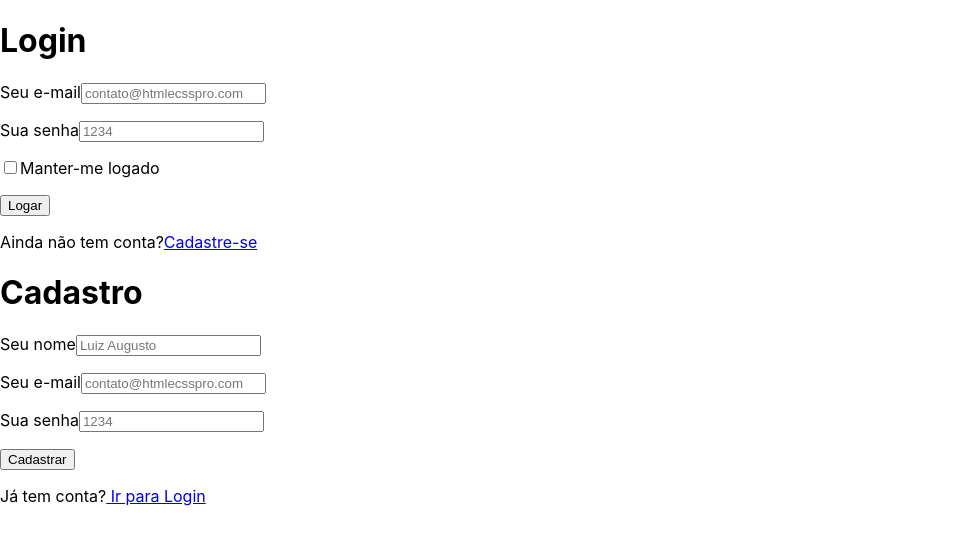
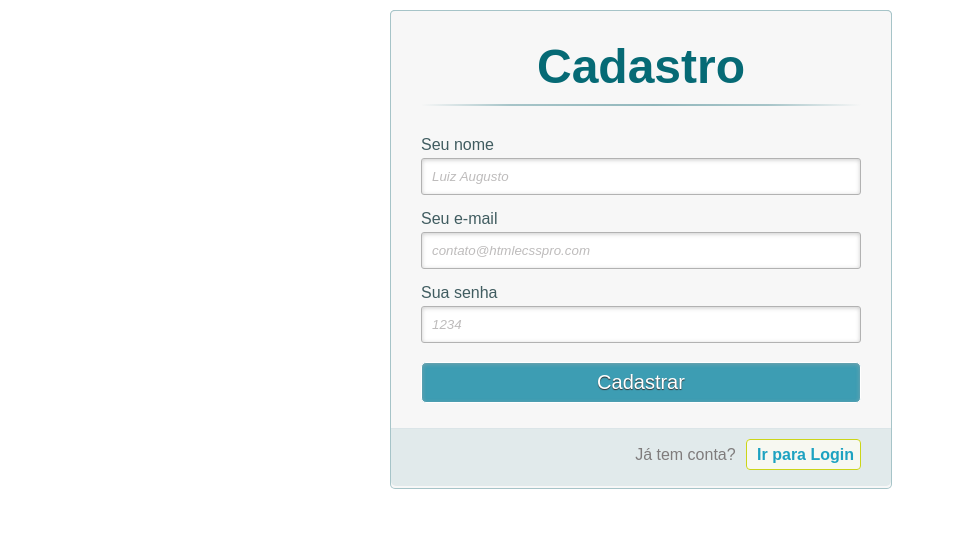
Before and after one commit to kwaark/lab-ERP-React, a React (Create React App) app: page / in a window 1280 px wide. Shown: the top 544 px of the page, without its empty margins (0-955 px from the left). Built offline with nearby package versions, Linux system fonts and the light colour scheme.

Commit message:
Update index.css

```diff
--- a/src/index.css
+++ b/src/index.css
@@ -1,13 +1,229 @@
-body {
-  margin: 0;
-  font-family: -apple-system, BlinkMacSystemFont, 'Segoe UI', 'Roboto', 'Oxygen',
-    'Ubuntu', 'Cantarell', 'Fira Sans', 'Droid Sans', 'Helvetica Neue',
-    sans-serif;
-  -webkit-font-smoothing: antialiased;
-  -moz-osx-font-smoothing: grayscale;
+/* CSS reset */
+*, *:before, *:after {
+  margin:0;
+  padding:0;
+  font-family: Arial,sans-serif;
 }
 
-code {
-  font-family: source-code-pro, Menlo, Monaco, Consolas, 'Courier New',
-    monospace;
+body{
+  margin:10px;
 }
+
+a{
+  text-decoration: none;
+}
+
+/* esconde as ancoras da tela */
+a.links{
+  display: none;
+}
+
+/* content que contem os formulários */
+.content{
+  width: 500px;
+  margin: 0px auto;
+  position: relative;
+}
+
+/* formatando o cabeçalho dos formulários */
+h1{
+  font-size: 48px;
+  color: #066a75;
+  padding: 10px 0;
+  font-family: Arial,sans-serif;
+  font-weight: bold;
+  text-align: center;
+  padding-bottom: 30px;
+}
+h1:after{
+  content: ' ';
+  display: block;
+  width: 100%;
+  height: 2px;
+  margin-top: 10px;
+  background: -webkit-linear-gradient(left, rgba(147,184,189,0) 0%,rgba(147,184,189,0.8) 20%,rgba(147,184,189,1) 53%,rgba(147,184,189,0.8) 79%,rgba(147,184,189,0) 100%);
+  background: linear-gradient(left, rgba(147,184,189,0) 0%,rgba(147,184,189,0.8) 20%,rgba(147,184,189,1) 53%,rgba(147,184,189,0.8) 79%,rgba(147,184,189,0) 100%);
+}
+
+p{
+  margin-bottom:15px;
+}
+p:first-child{
+  margin: 0px;
+}
+label{
+  color: #405c60;
+  position: relative;
+}
+
+/**** advanced input styling ****/
+/* placeholder */
+::-webkit-input-placeholder  {
+  color: #bebcbc;
+  font-style: italic;
+}
+input:-moz-placeholder,
+textarea:-moz-placeholder{
+  color: #bebcbc;
+  font-style: italic;
+}
+input {
+  outline: none;
+}
+
+input:not([type="checkbox"]){
+  width: 95%;
+  margin-top: 4px;
+  padding: 10px;
+  border: 1px solid #b2b2b2;
+
+  -webkit-border-radius: 3px;
+  border-radius: 3px;
+
+  -webkit-box-shadow: 0px 1px 4px 0px rgba(168, 168, 168, 0.6) inset;
+  box-shadow: 0px 1px 4px 0px rgba(168, 168, 168, 0.6) inset;
+
+  -webkit-transition: all 0.2s linear;
+  transition: all 0.2s linear;
+}
+
+/*estilo do botão submit */
+input[type="submit"]{
+  width: 100%!important;
+  cursor: pointer;
+  background: #3d9db3;
+  padding: 8px 5px;
+  color: #fff;
+  font-size: 20px;
+  border: 1px solid #fff;
+  margin-bottom: 10px;
+  text-shadow: 0 1px 1px #333;
+
+  -webkit-border-radius: 5px;
+  border-radius: 5px;
+
+  transition: all 0.2s linear;
+}
+input[type="submit"]:hover{
+  background: #4ab3c6;
+}
+
+/*marcando os links para mudar de um formulário para outro */
+.link{
+  position: absolute;
+  background: #e1eaeb;
+  color: #7f7c7c;
+  left: 0px;
+  height: 20px;
+  width: 440px;
+  padding: 17px 30px 20px 30px;
+  font-size: 16px;
+  text-align: right;
+  border-top: 1px solid #dbe5e8;
+
+  -webkit-border-radius: 0 0  5px 5px;
+  border-radius: 0 0  5px 5px;
+}
+.link a {
+  font-weight: bold;
+  background: #f7f8f1;
+  padding: 6px;
+  color: rgb(29, 162, 193);
+  margin-left: 10px;
+  border: 1px solid #cbd518;
+
+  -webkit-border-radius: 4px;
+  border-radius: 4px;
+
+  -webkit-transition: all 0.4s linear;
+  transition: all 0.4s  linear;
+}
+.link a:hover {
+  color: #39bfd7;
+  background: #f7f7f7;
+  border: 1px solid #4ab3c6;
+}
+
+/* estilos para para ambos os formulários */
+#cadastro,
+#login{
+  position: absolute;
+  top: 0px;
+  width: 88%;
+  padding: 18px 6% 60px 6%;
+  margin: 0 0 35px 0;
+  background: rgb(247, 247, 247);
+  border: 1px solid rgba(147, 184, 189,0.8);
+
+  -webkit-box-shadow: 5px;
+  border-radius: 5px;
+
+  -webkit-animation-duration: 0.5s;
+  -webkit-animation-timing-function: ease;
+  -webkit-animation-fill-mode: both;
+
+  animation-duration: 0.5s;
+  animation-timing-function: ease;
+  animation-fill-mode: both;
+}
+
+#paracadastro:target ~ .content #cadastro,
+#paralogin:target ~ .content #login{
+  z-index: 2;
+  -webkit-animation-name: fadeInLeft;
+  animation-name: fadeInLeft;
+
+  -webkit-animation-delay: .1s;
+  animation-delay: .1s;
+}
+#registro:target ~ .content #login,
+#paralogin:target ~ .content #cadastro{
+  -webkit-animation-name: fadeOutLeft;
+  animation-name: fadeOutLeft;
+}
+
+/*fadeInLeft*/
+@-webkit-keyframes fadeInLeft {
+  0% {
+    opacity: 0;
+    -webkit-transform: translateX(-20px);
+  }
+  100% {
+    opacity: 1;
+    -webkit-transform: translateX(0);
+  }
+}
+
+@keyframes fadeInLeft {
+  0% {
+    opacity: 0;
+    transform: translateX(-20px);
+  }
+  100% {
+    opacity: 1;
+    transform: translateX(0);
+  }
+}
+
+/*fadeOutLeft*/
+@-webkit-keyframes fadeOutLeft {
+  0% {
+    opacity: 1;
+    -webkit-transform: translateX(0);
+  }
+  100% {
+    opacity: 0;
+    -webkit-transform: translateX(-20px);
+  }
+}
+
+@keyframes fadeOutLeft {
+  0% {
+    opacity: 1;
+    transform: translateX(0);
+  }
+  100% {
+    opacity: 0;
+    transform: translateX(-20px);
+  }
+}
```
